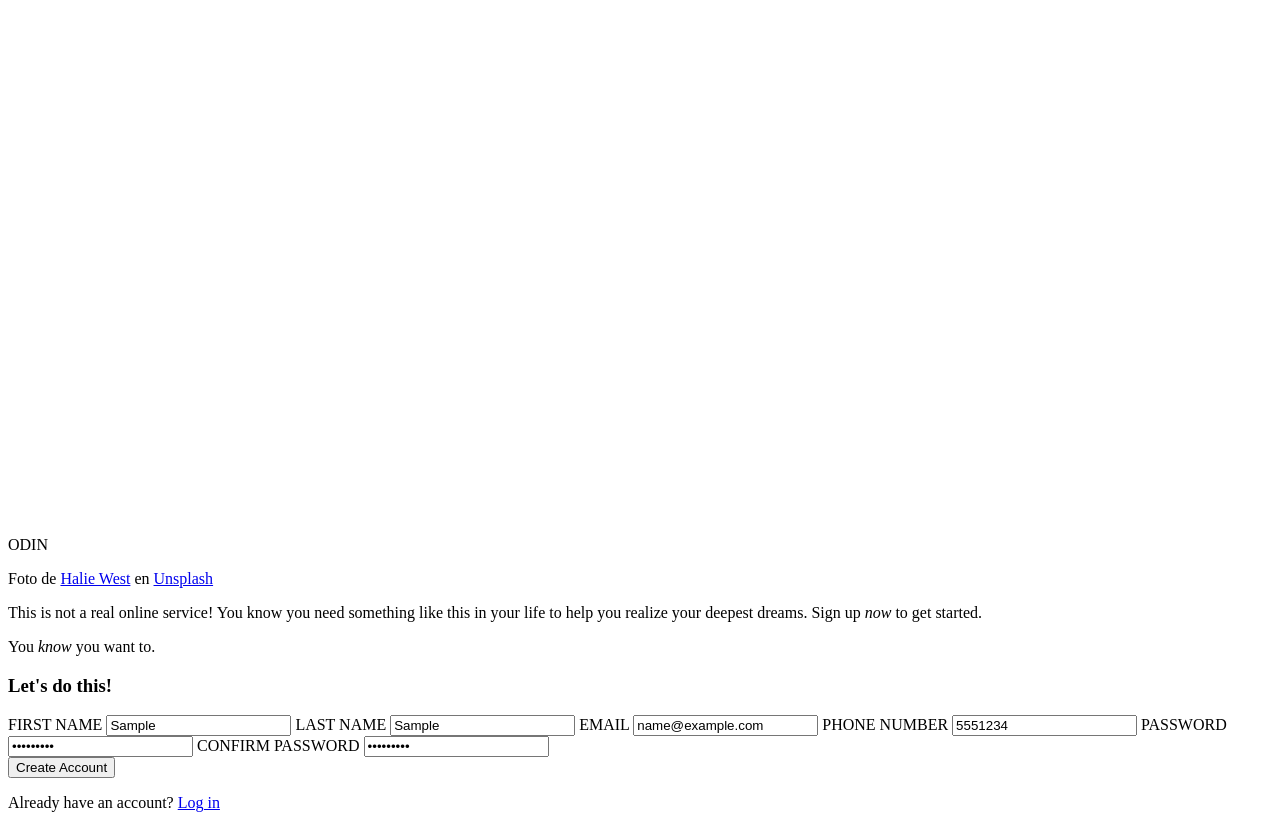
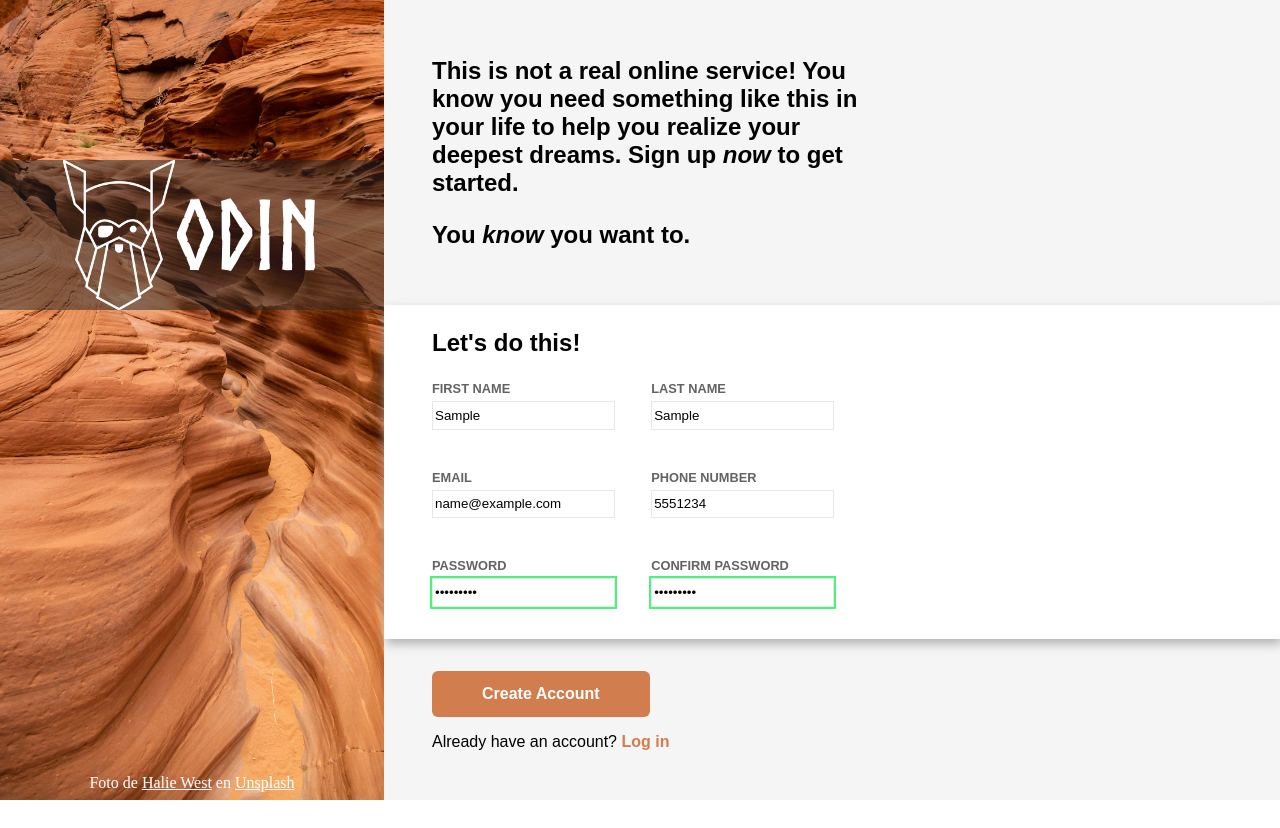
Before and after one commit to braisgr/signup, a plain HTML site: page index.html in a window 1280 px wide. Both pictures are taken after typing "Sample", "Sample", "name@example.com", "5551234", "Sample123", "Sample123" into the empty fields and a click on the button "Create Account". After the commit the page ends 800 px from the top, so only its background shows below. Drawn offline with Linux system fonts and the light colour scheme.

Commit message:
styles added and js password verification

```diff
--- a/css/style.css
+++ b/css/style.css
@@ -0,0 +1,156 @@
+@font-face{
+  font-family: Norse-bold;
+  src: url(../fonts/Norse-Bold.otf);
+}
+
+:root{
+  --invalid-color: #e01b1b;
+  --input-border-color: #E5E7EB;
+  --btn-color: #D27D4E;
+  --btn-color-hover: #de956d;
+  --padd-left: 3rem;
+  --padd-right: 25rem;
+}
+
+*,
+*::before,
+*::after{
+  box-sizing: border-box;
+}
+
+body{
+  margin: 0;
+}
+
+.container{
+  display: flex;
+  height: 100vh;
+}
+
+.header{
+  flex-basis: 30%;
+  background-image: url(../img/background.jpg);
+  background-size: cover;
+  display: flex;
+  flex-direction: column;
+  justify-content: space-between;
+}
+
+.logo-container{
+  display: flex;
+  background-color: rgba(34, 34, 34, 0.5);
+  align-items: center;
+  justify-content: center;
+  margin-top: 20vh;
+}
+
+.logo-container img{
+  width: 7rem;
+}
+
+.logo-container p{
+  font-family: Norse-bold, sans-serif;
+  font-size: 6rem;
+  color: #fff;
+  margin: 0;
+}
+
+.unsplash-link{
+  text-align: center;
+  margin-bottom: 1vh;
+  color: #fff;
+}
+
+.unsplash-link a{
+  color: #fff;
+}
+
+.content{
+  flex-basis: 70%;
+  background-color: #f6f5f5;
+  display: flex;
+  flex-direction: column;
+  justify-content: center;
+  font-family: sans-serif;
+}
+
+.intro{
+  padding: 0 var(--padd-right) 2rem var(--padd-left);
+  font-weight: bold;
+  font-size: 1.5rem;
+}
+
+form{
+  background-color: #fff;
+  padding: 0 var(--padd-right) 2rem var(--padd-left);
+  box-shadow: 2px 5px 10px #b2b2b2;
+}
+
+form h3{
+  font-size: 1.5rem;
+}
+
+.form-container{
+  display: flex;
+  flex-wrap: wrap;
+  gap: 2.5rem;
+}
+
+.form-element{
+  display: flex;
+  flex-direction: column;
+  flex-wrap: wrap;
+  width: 40%;
+}
+
+.form-element label{
+  font-size: 0.8rem;
+  font-weight: bold;
+  color: #636363;
+  margin-bottom: 0.3rem;
+}
+
+.form-element input{
+  height: 1.8rem;
+  border: 1px solid var(--input-border-color);
+}
+
+.form-element input:focus{
+  outline: 2px solid #4cadf2;
+  box-shadow: 2px 5px 10px #b2b2b2;
+}
+
+.form-element input:invalid{
+  outline: 1px solid var(--invalid-color);
+}
+
+#password-alert{
+  margin: 0;
+  font-size: 0.8rem;
+  color: var(--invalid-color);
+}
+
+.create-account{
+  padding: 2rem var(--padd-right) 0 var(--padd-left);
+}
+
+.create-account button{
+  border: none;
+  cursor: pointer;
+  padding: 14px 50px;
+  background-color: var(--btn-color);
+  color: #fff;
+  font-size: 1rem;
+  font-weight: bold;
+  border-radius: 6px;
+}
+
+.create-account button:hover{
+  background-color: var(--btn-color-hover);
+}
+
+.create-account a{
+  text-decoration: none;
+  color: var(--btn-color);
+  font-weight: bold;
+}
--- a/index.html
+++ b/index.html
@@ -1,11 +1,13 @@
 <!DOCTYPE html>
 <html lang="en">
+
 <head>
   <meta charset="UTF-8">
   <meta name="viewport" content="width=device-width, initial-scale=1.0">
   <title>Sign up form</title>
   <link rel="stylesheet" href="css/style.css">
 </head>
+
 <body>
   <div class="container">
     <section class="header">
@@ -14,34 +16,47 @@
         <p>ODIN</p>
       </div>
       <div class="unsplash-link">
-        Foto de <a href="https://unsplash.com/es/@haliewestphoto?utm_content=creditCopyText&utm_medium=referral&utm_source=unsplash">Halie West</a> en <a href="https://unsplash.com/es/fotos/ND_XTvoP60A?utm_content=creditCopyText&utm_medium=referral&utm_source=unsplash">Unsplash</a>
+        Foto de <a
+          href="https://unsplash.com/es/@haliewestphoto?utm_content=creditCopyText&utm_medium=referral&utm_source=unsplash">Halie
+          West</a> en <a
+          href="https://unsplash.com/es/fotos/ND_XTvoP60A?utm_content=creditCopyText&utm_medium=referral&utm_source=unsplash">Unsplash</a>
       </div>
     </section>
     <section class="content">
       <div class="intro">
-        <p>This is not a real online service! You know you need something like this in your life to help you realize your deepest dreams. Sign up <em>now</em> to get started.</p>
+        <p>This is not a real online service! You know you need something like this in your life to help you realize
+          your deepest dreams. Sign up <em>now</em> to get started.</p>
         <p>You <em>know</em> you want to.</p>
       </div>
       <form action="" method="post">
         <h3 class="form-title">Let's do this!</h3>
-
+        <div class="form-container">
+          <div class="form-element">
             <label for="first-name">FIRST NAME</label>
             <input type="text" id="first-name" name="first-name">
-
+          </div>
+          <div class="form-element">
             <label for="last-name">LAST NAME</label>
             <input type="text" id="last-name" name="last-name">
-
+          </div>
+          <div class="form-element">
             <label for="email">EMAIL</label>
             <input type="email" name="email" id="email">
-
+          </div>
+          <div class="form-element">
             <label for="phone-number">PHONE NUMBER</label>
-        <input type="tel" name="phone-number" id="phone-number">
-
+            <input type="tel" name="phone-number" id="phone-number" pattern="^[0-9]+" maxlength="9">
+          </div>
+          <div class="form-element">
             <label for="password">PASSWORD</label>
             <input type="password" name="password" id="password">
-
+            <p id="password-alert"></p>
+          </div>
+          <div class="form-element">
             <label for="confirm-password">CONFIRM PASSWORD</label>
             <input type="password" name="confirm-password" id="confirm-password">
+          </div>
+        </div>
       </form>
       <div class="create-account">
         <button type="submit">Create Account</button>
@@ -52,4 +67,5 @@
 
   <script src="js/main.js"></script>
 </body>
+
 </html>
--- a/js/main.js
+++ b/js/main.js
@@ -0,0 +1,50 @@
+//password inputs
+const password = document.getElementById("password");
+const confirmPassword = document.getElementById("confirm-password");
+
+//alert message div
+const alertMessage = document.getElementById("password-alert");
+
+document.addEventListener("focusout", (e) => {
+  let pass1 = password.value;
+  let pass2 = confirmPassword.value;
+
+  if(password.value === "" && confirmPassword.value === ""){
+    password.style.outline = "";
+    confirmPassword.style.outline = "";
+    alertMessage.textContent = "";
+    return;
+  }
+
+  if(e.target === password){
+    if(checkPasswords(pass1, pass2)){
+      passwordsMatch();
+    }else{
+      drawAlerts();
+    }
+  }
+
+  if(e.target === confirmPassword){
+    if(checkPasswords(pass1, pass2)){
+      passwordsMatch();
+    }else{
+      drawAlerts();
+    }
+  }
+});
+
+function checkPasswords(pass1, pass2){
+  return pass1 === pass2;
+}
+
+function drawAlerts(){
+  password.style.outline = "2px solid #e01b1b";
+  confirmPassword.style.outline = "2px solid #e01b1b";
+  alertMessage.textContent = "*Passwords do not match";
+}
+
+function passwordsMatch(){
+  password.style.outline = "2px solid #4cf27e";
+  confirmPassword.style.outline = "2px solid #4cf27e";
+  alertMessage.textContent = "";
+}
```
Lines whose indentation alone changed are shown as unchanged.
